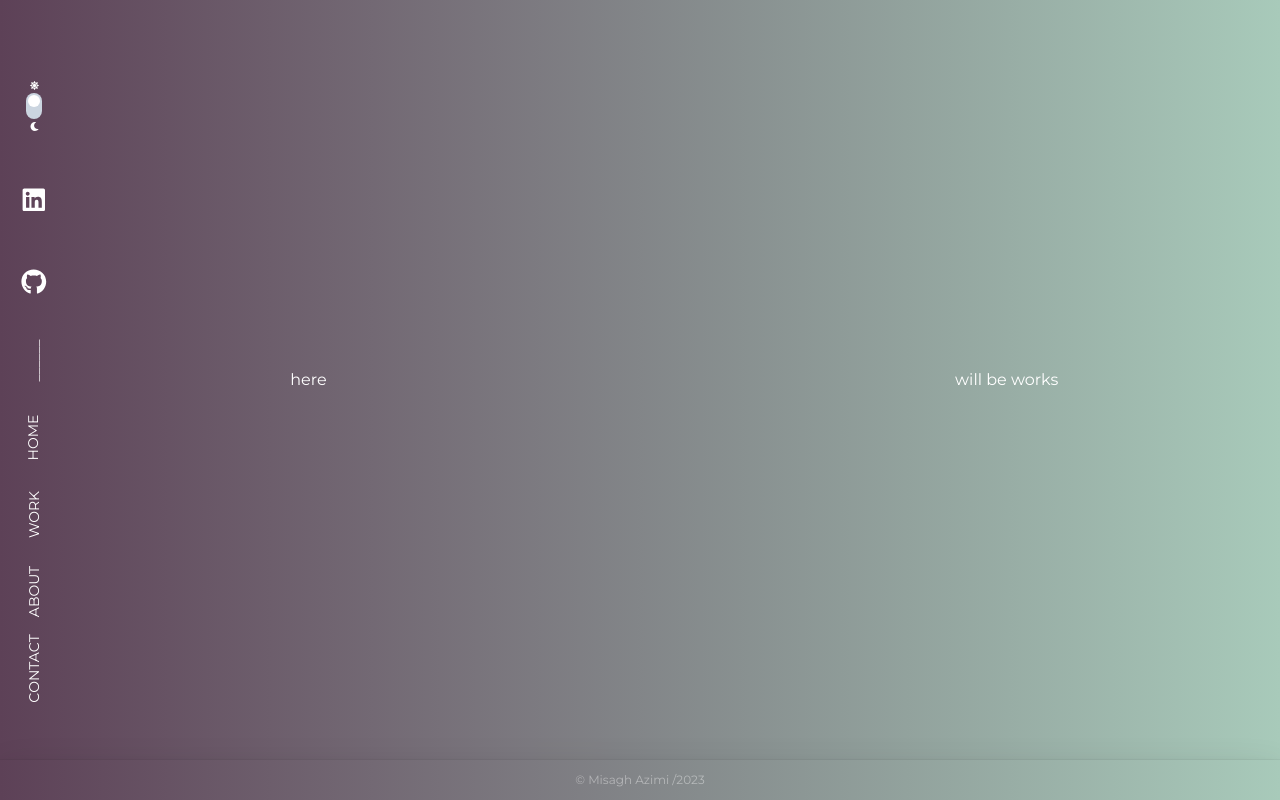
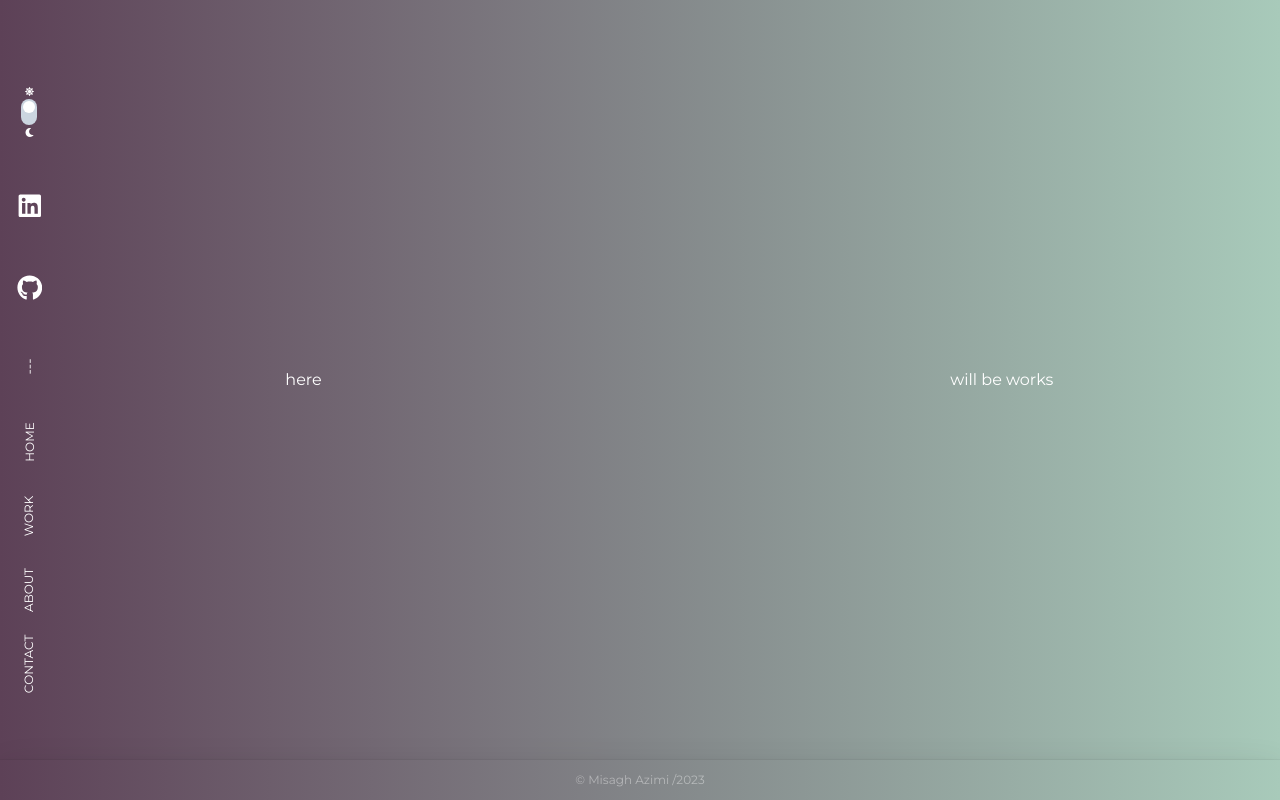
Before and after one commit to MAz-Codes/portfolio, a React (Vite) app: page /portfolio/work in a window 1280 px wide. Built offline with nearby package versions, Linux system fonts and the light colour scheme.

Commit message:
some adjustments in layout

```diff
--- a/src/Elements/GlobalSidebar.jsx
+++ b/src/Elements/GlobalSidebar.jsx
@@ -58,7 +58,7 @@ function GlobalSidebar() {
                     <FaGithub size={"2vw"} style={{minHeight:"15px",maxWidth:"30px"}}/>
                   </Link>
                 </Box>
-                <Text fontSize={{base: "0%", md:"sm"}} transform="rotate(270deg)">______</Text>
+                <Text fontSize={{base: "0%", md:"sm"}} transform="rotate(270deg)">---</Text>
                   <Box onClick={() => redirect("/portfolio")} transform="rotate(270deg)">
                       <Link
                       as={motion.div}
@@ -66,7 +66,7 @@ function GlobalSidebar() {
                       whileTap={{ scale: 0.9 }}
                       transition='.2s linear'
                       _hover= {{color: "gray.900" }}
-                    fontSize={{base: "0", md:"sm"}}
+                      fontSize={{base: "0", md:"xs"}}
                       >HOME</Link>
                   </Box>
                   <Box onClick={() => redirect("/portfolio/work")} transform="rotate(270deg)">
@@ -76,7 +76,7 @@ function GlobalSidebar() {
                       whileTap={{ scale: 0.9 }}
                       transition='.2s linear'
                       _hover= {{color: "gray.900" }}
-                    fontSize={{base: "0", md:"sm"}}
+                      fontSize={{base: "0", md:"xs"}}
                       >WORK</Link>
                   </Box>
                   <Box onClick={() => redirect("/portfolio/about")} transform="rotate(270deg)">
@@ -86,7 +86,7 @@ function GlobalSidebar() {
                       whileTap={{ scale: 0.9 }}
                       transition='.2s linear'
                       _hover= {{color: "gray.900" }}
-                    fontSize={{base: "0", md:"sm"}}
+                      fontSize={{base: "0", md:"xs"}}
                       >ABOUT</Link>
                   </Box>
                   <Box onClick={() => redirect("/portfolio/contact")} transform="rotate(270deg)">
@@ -96,7 +96,7 @@ function GlobalSidebar() {
                       whileTap={{ scale: 0.9 }}
                       transition='.2s linear'
                       _hover= {{color: "gray.900" }}
-                    fontSize={{base: "0", md:"sm"}}
+                      fontSize={{base: "0", md:"xs"}}
                       >CONTACT</Link>
                   </Box>
             </Flex>
--- a/src/Pages/Home.jsx
+++ b/src/Pages/Home.jsx
@@ -83,7 +83,7 @@ function Home() {
                         justify="left"
                         gap="10" as={motion.div}
                         layout transition='.5s ease-out'
-                        fontSize={{base:"6vh", md: "7xl", lg:"8xl", xl:"13vh"}}>
+                        fontSize={{base:"6vh", md: "7xl", lg:"8xl", xl:"15vh"}}>
                             <Link
                             as={motion.div}
                             whileHover={{ scale: 1.1 }}
```
Lines whose indentation alone changed are shown as unchanged.
